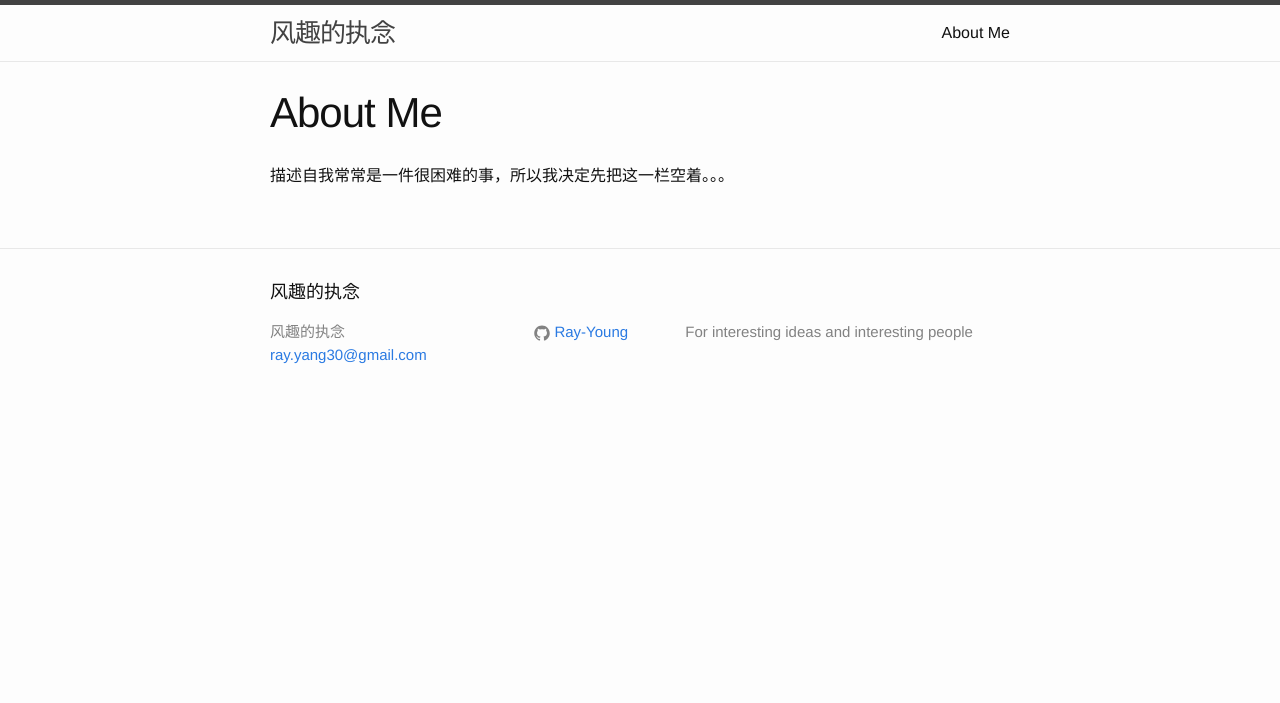
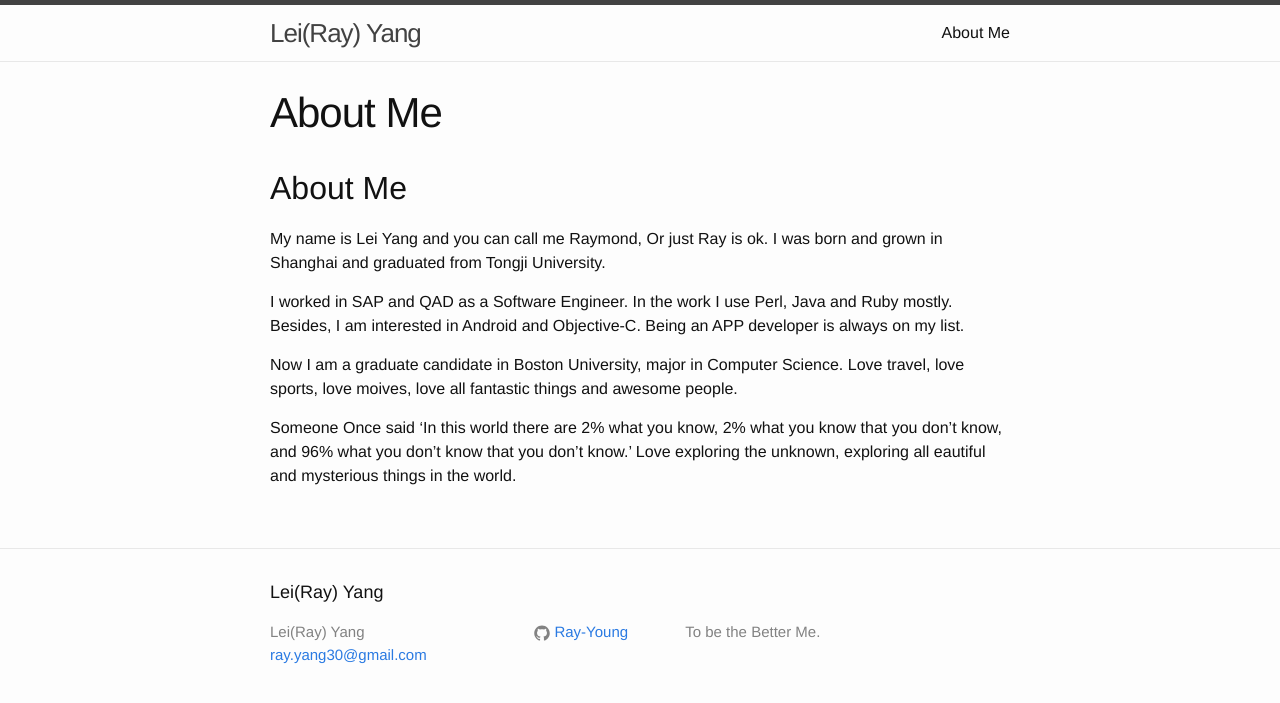
Before and after one commit to Ray-Young/ray-young.github.io, a Jekyll site: the page built from about.md, in a window 1280 px wide. Shown: the top 703 px of the page. Built offline with Jekyll 4.4.1, drawn with Linux system fonts in a browser that asks for light colours.

Commit message:
Update the blog index page and first post

```diff
--- a/_config.yml
+++ b/_config.yml
@@ -1,7 +1,7 @@
 # Site Settings
-title: 风趣的执念
+title: Lei(Ray) Yang
 email: ray.yang30@gmail.com
-description: For interesting ideas and interesting people
+description: To be the Better Me.
 baseurl: ""
 url: "http://www.leiyangblog.com"
 twitter_username:
--- a/about.md
+++ b/about.md
@@ -5,4 +5,17 @@ comments: true
 permalink: /about/
 ---
 
-描述自我常常是一件很困难的事，所以我决定先把这一栏空着。。。
+## About Me
+My name is Lei Yang and you can call me Raymond, Or just Ray is ok.
+I was born and grown in Shanghai and graduated from Tongji University.
+
+I worked in SAP and QAD as a Software Engineer.
+In the work I use Perl, Java and Ruby mostly.
+Besides, I am interested in Android and Objective-C. Being an APP developer is always on my list.
+
+Now I am a graduate candidate in Boston University, major in Computer Science.
+Love travel, love sports, love moives, love all fantastic things and awesome people.
+
+Someone Once said
+'In this world there are 2% what you know, 2% what you know that you don't know, and 96% what you don't know that you don't know.'
+Love exploring the unknown, exploring all eautiful and mysterious things in the world.
```
Also changed, not shown: _posts/2016-05-04-my-first-blog.md (+2 -1 lines).
